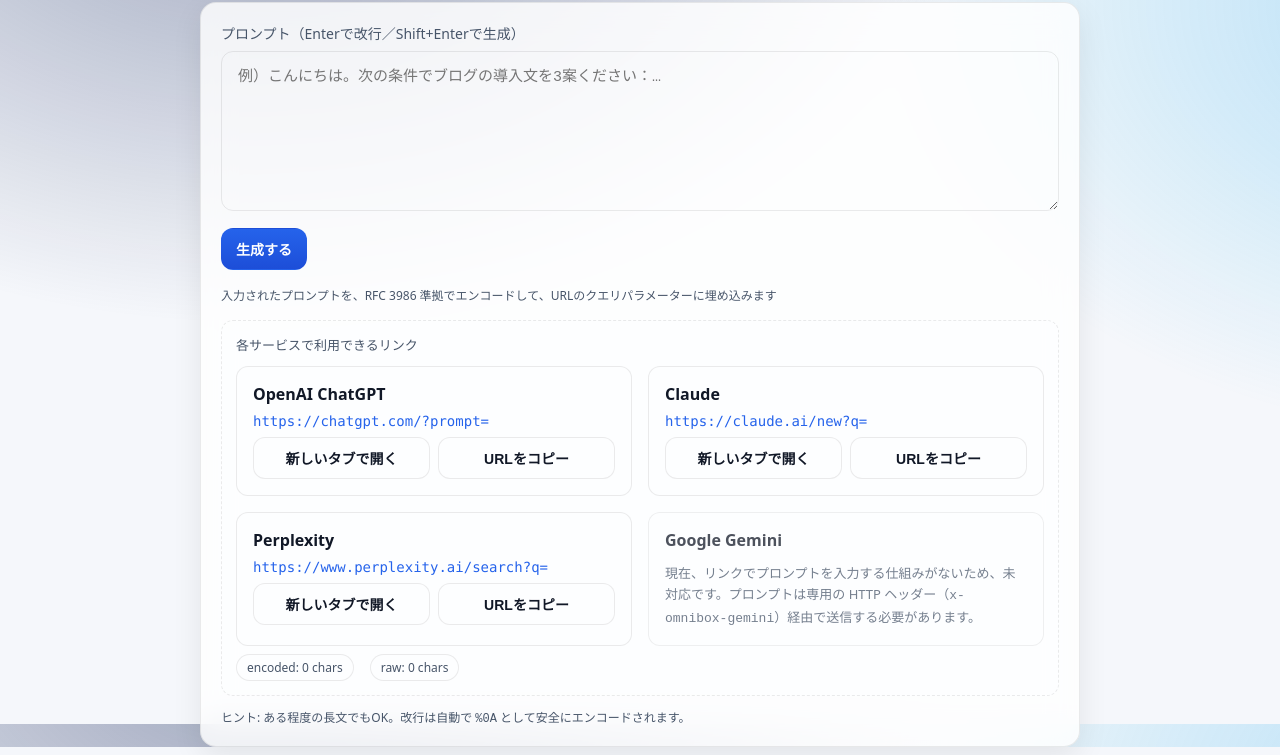
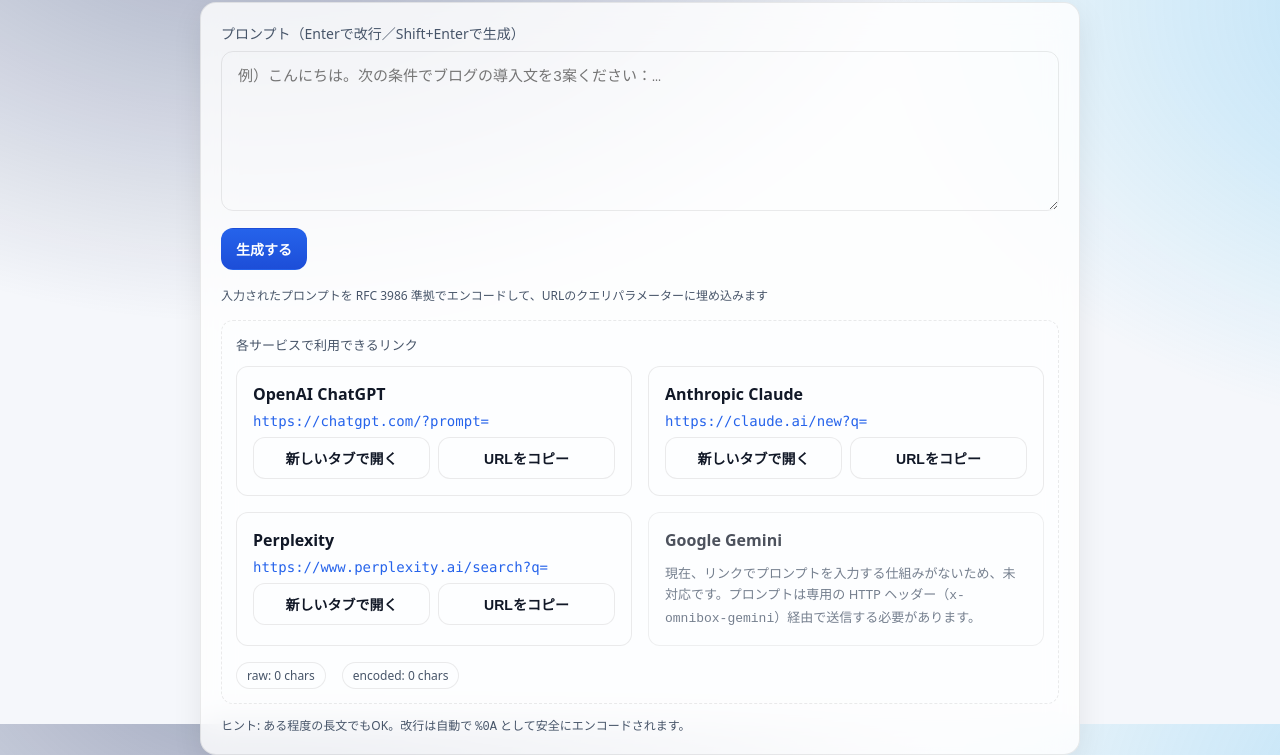
Before and after one commit to isshiki/chatgpt-url-generator, a plain HTML site: page index.html in a window 1280 px wide. Both pictures are taken after a click on the button "生成する". Shown: the part 76-831 px from the top of the page. Drawn offline with Linux system fonts and the light colour scheme.

Commit message:
Update styles and text in index.html

```diff
--- a/index.html
+++ b/index.html
@@ -109,7 +109,7 @@
     display:block; word-break: break-all; font-family: ui-monospace, SFMono-Regular, Menlo, Consolas, "Liberation Mono", monospace;
     text-decoration:none; color: var(--primary); font-size:14px;
   }
-  .stats{display:flex; gap:16px; flex-wrap:wrap; margin-top:8px; color:var(--muted); font-size:12px}
+  .stats{display:flex; gap:16px; flex-wrap:wrap; margin-top:16px; color:var(--muted); font-size:12px}
   .pill{border:1px solid var(--border); border-radius:999px; padding:4px 10px; background:#ffffff0a}
   footer{margin-top:12px; font-size:12px; color:var(--muted)}
 </style>
@@ -123,15 +123,15 @@
 
       <div class="controls">
         <button class="btn primary" id="genBtn" aria-label="URLを生成する">生成する</button>
-        <span class="hint">入力されたプロンプトを、RFC 3986 準拠でエンコードして、URLのクエリパラメーターに埋め込みます</span>
+        <span class="hint">入力されたプロンプトを RFC 3986 準拠でエンコードして、URLのクエリパラメーターに埋め込みます</span>
       </div>
 
       <div class="out" id="outBox" hidden>
         <p class="out-caption">各サービスで利用できるリンク</p>
         <div class="services" id="services"></div>
         <div class="stats" id="summaryStats" hidden>
+          <span class="pill" id="summaryRaw">raw: 0 chars</span>
           <span class="pill" id="summaryEncoded">encoded: 0 chars</span>
-          <span class="pill" id="summaryRaw">raw: 0 chars</span>
         </div>
       </div>
 
@@ -149,7 +149,7 @@
 
   const services = [
     { id: 'chatgpt', name: 'OpenAI ChatGPT', base: 'https://chatgpt.com/?prompt=' },
-    { id: 'claude', name: 'Claude', base: 'https://claude.ai/new?q=' },
+    { id: 'claude', name: 'Anthropic Claude', base: 'https://claude.ai/new?q=' },
     { id: 'perplexity', name: 'Perplexity', base: 'https://www.perplexity.ai/search?q=' },
     {
       id: 'gemini',
```
